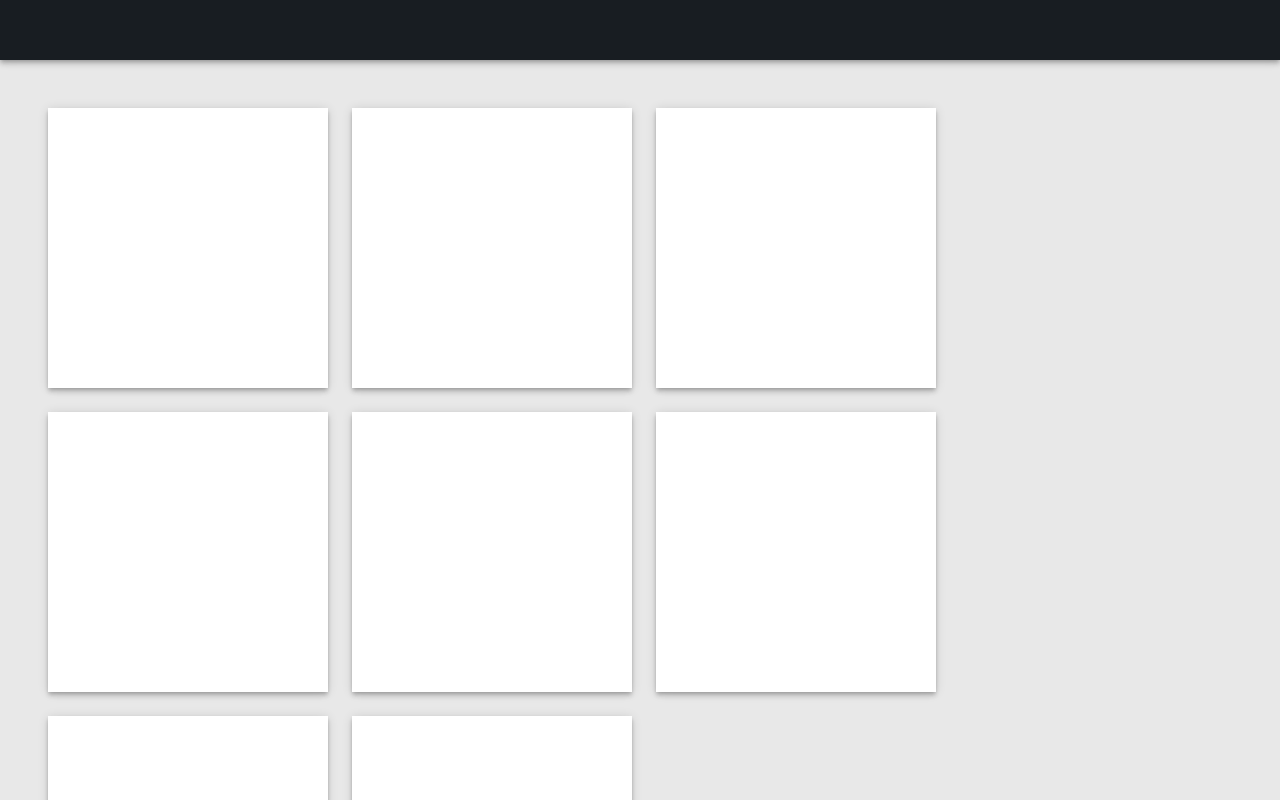
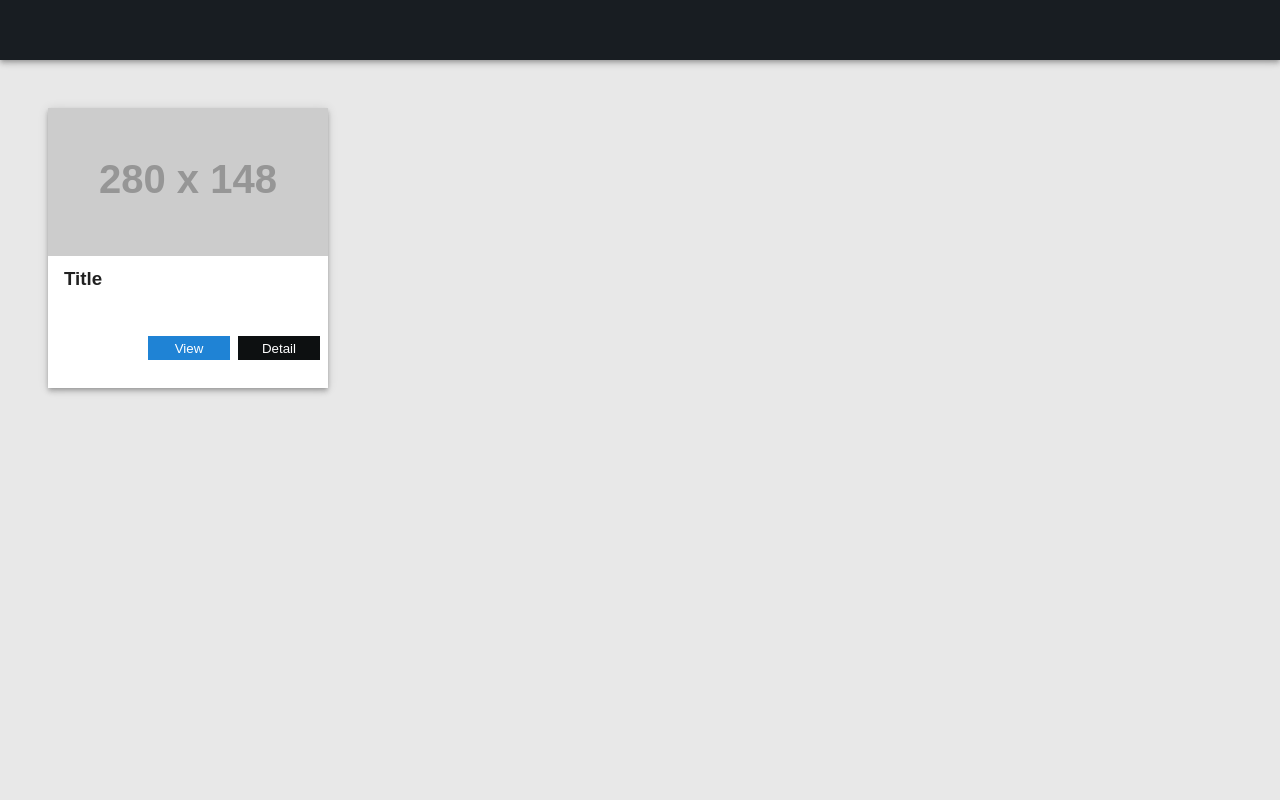
Before and after one commit to Nosthertus/organizer-static, a website: page main.html in a window 1280 px wide. Drawn offline with Linux system fonts and the light colour scheme; placeholder pictures from the web are drawn by us.

Commit message:
+ card-small component
*Added card-small component, this is used for showing projects in main.html

```diff
--- a/main.html
+++ b/main.html
@@ -4,6 +4,7 @@
 	<meta charset="UTF-8">
 	<title>Organizer - Main</title>
 
+	<link rel="stylesheet" href="https://fonts.googleapis.com/icon?family=Material+Icons">
 	<link rel="stylesheet" href="assets/stylesheets/main.css">
 	<link rel="stylesheet" href="assets/stylesheets/style.css">
 </head>
@@ -11,14 +12,24 @@
 	<div id="main-header" class="toolbar">
 	</div>
 	<div id="main-content" class="flexed flexed-grow flexed-wrap">
-		<div class="card card-hover"></div>
-		<div class="card card-hover"></div>
-		<div class="card card-hover"></div>
-		<div class="card card-hover"></div>
-		<div class="card card-hover"></div>
-		<div class="card card-hover"></div>
-		<div class="card card-hover"></div>
-		<div class="card card-hover"></div>
+		<div class="card card-hover flexed flexed-column">
+			<div class="card-image">
+				<img src="http://via.placeholder.com/280x148" alt="image card">
+			</div>
+
+			<div class="card-content flexed flexed-column">
+				<div class="card-title">
+					<h3>Title</h3>
+				</div>
+
+				<div class="card-body flexed-grow"></div>
+
+				<div class="flexed flexed-reversed card-actions">
+					<button class="btn dark" type="button">Detail</button>
+					<button class="btn primary" type="button">View</button>
+				</div>
+			</div>
+		</div>
 	</div>
 </body>
 </html>
--- a/src/stylesheets/main.scss
+++ b/src/stylesheets/main.scss
@@ -1,12 +1,19 @@
 $main-background: #E8E8E8;
 $dark-background: #181D22;
 $colors: (
-	primary: #1F83D5
+	primary: #1F83D5,
+	dark: #0D1011
 );
+$text-colors: (
+	primary: #212121,
+	secondary: 757575
+);
+
 $shadow: 0 4px 5px 0 rgba(0,0,0,0.14), 0 1px 10px 0 rgba(0,0,0,0.12), 0 2px 4px -1px rgba(0,0,0,0.2);
 
 *{
 	font-family: arial;
+	color: map-get($text-colors, "primary");
 }
 
 html,body{
@@ -64,12 +71,20 @@ form{
 		flex-direction: row-reverse;
 	}
 
-	.flexed-grow{
+	> .flexed-grow{
 		flex: 1;
 	}
 
-	.center{
+	> .center{
 		margin: auto;
+	}
+
+	> .center-column{
+		margin: auto 0;
+	}
+
+	> .center-row{
+		margin: 0 auto;
 	}
 
 	&.flexed-wrap{
@@ -81,7 +96,7 @@ form{
 /* Card Classes */
 
 .card{
-	height: 280px;
+	min-height: 280px;
 	width: 280px;
 	background: #FFF;
 	box-shadow: $shadow;
@@ -96,6 +111,34 @@ form{
 	&.card-hover:hover{
 		box-shadow: 0 1px 10px 6px rgba(0,0,0,.3);
 	}
+
+	> .card-image{
+		img{
+			display: block;
+		}
+	}
+
+	> .card-content{
+		padding: 0 4px;
+
+		> .card-body{
+			margin: 10px 0;
+		}
+	}
+
+	.card-title{
+		overflow: auto;
+		padding: 0 12px;
+
+		h3{
+			margin: 12px 0;
+		}
+	}
+
+	.card-actions{
+		margin-top: 10px;
+		height: 40px;
+	}
 }
 
 /* Button Classes */
@@ -105,10 +148,14 @@ form{
 	height: 24px;
 	width: 82px;
 	margin: 4px;
+	color: #FFF;
 
 	&.primary{
 		background: map-get($colors, "primary");
-		color: #FFF;
+	}
+
+	&.dark{
+		background: map-get($colors, "dark");
 	}
 }
 
```
Also changed, not shown: assets/stylesheets/main.css.
